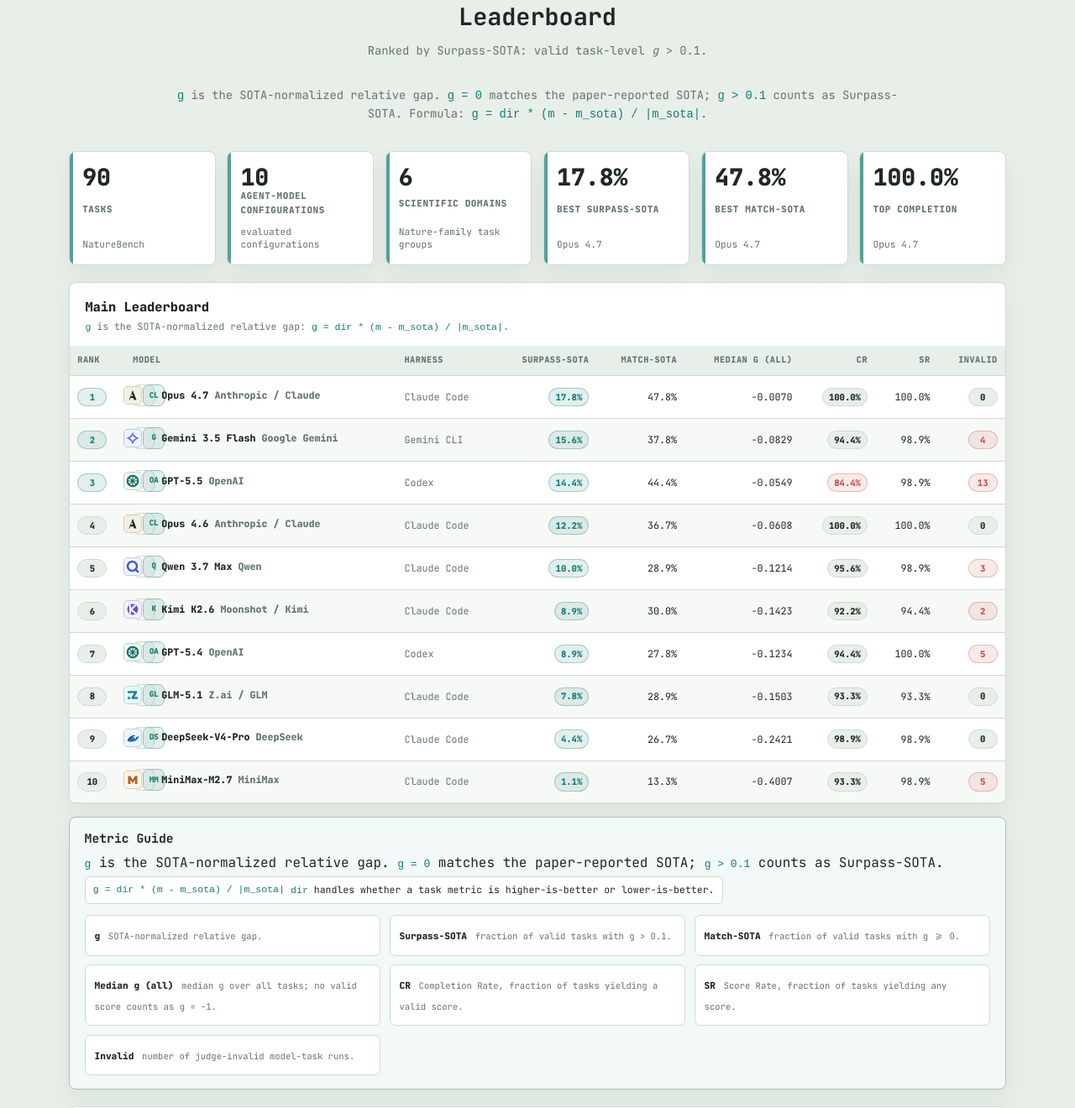
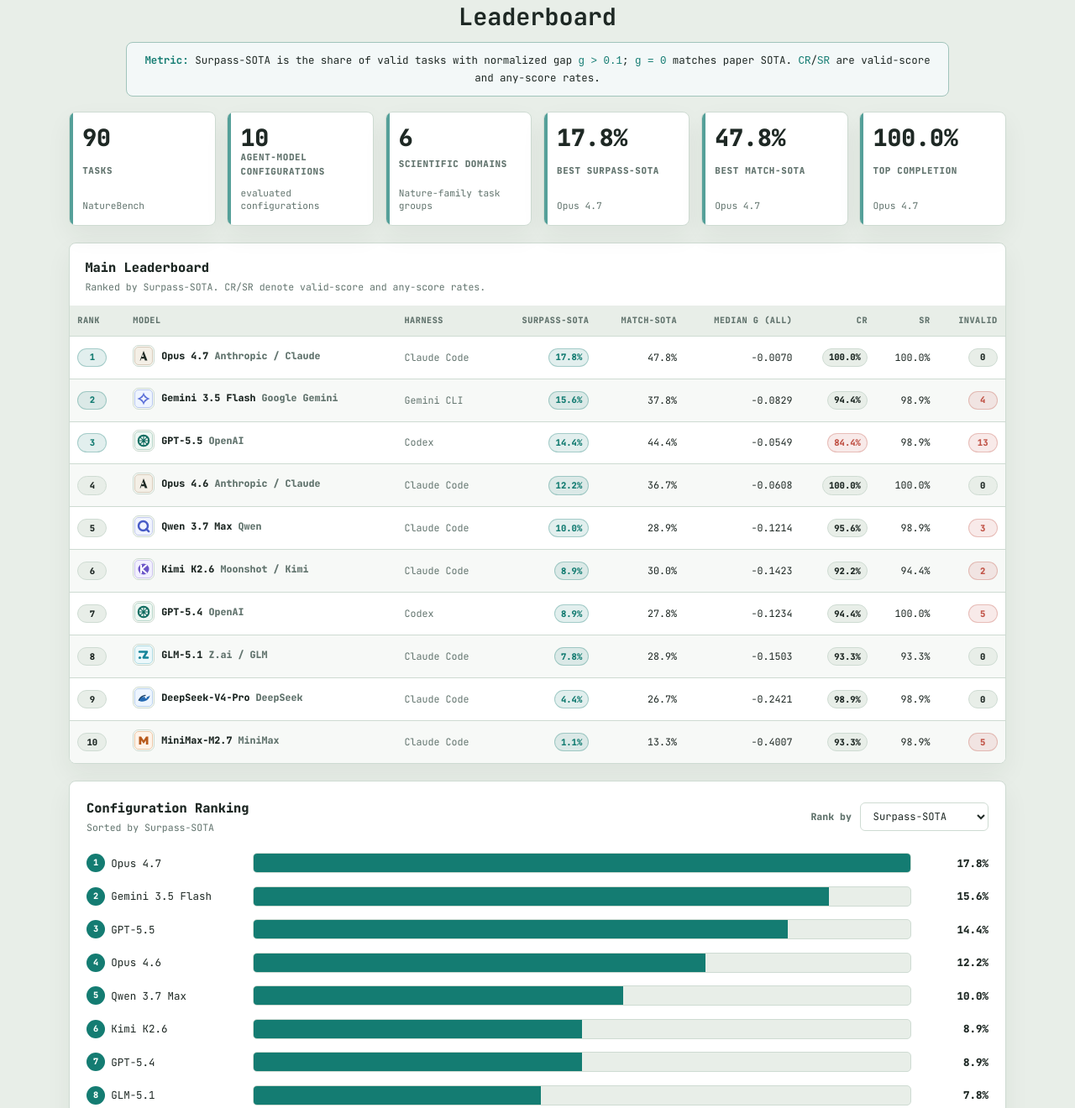
Before and after one commit to Sai-CLJ/naturebench-leaderboard, a plain HTML site: page index.html in a window 1280 px wide. Shown: the part 471-1791 px from the top of the page at 84% size. Drawn offline with Linux system fonts and the light colour scheme.

Commit message:
Simplify leaderboard overview

```diff
--- a/app.js
+++ b/app.js
@@ -271,23 +271,11 @@
     board.classList.add("panel", "table-panel", "numeric-board-panel");
     if (!board.parentNode) container.insertBefore(board, chartPanel);
 
-    const guide = ensureElement("metric-guide", () => {
-      const element = document.createElement("div");
-      element.className = "panel chart-panel metric-guide-panel";
-      container.insertBefore(element, chartPanel);
-      return element;
-    });
-    guide.classList.add("panel", "chart-panel", "metric-guide-panel");
-    if (!guide.parentNode) container.insertBefore(guide, chartPanel);
-
     if (summary.compareDocumentPosition(board) & Node.DOCUMENT_POSITION_PRECEDING) {
       container.insertBefore(summary, board);
     }
-    if (board.nextElementSibling !== guide) {
-      insertAfter(board, guide);
-    }
-    if (guide.nextElementSibling !== chartPanel) {
-      insertAfter(guide, chartPanel);
+    if (board.nextElementSibling !== chartPanel) {
+      insertAfter(board, chartPanel);
     }
   }
 
@@ -413,7 +401,7 @@
       <div class="panel-head numeric-board-head">
         <div>
           <h3 id="numeric-leaderboard-title">Main Leaderboard</h3>
-          <p><code>g</code> is the SOTA-normalized relative gap: <code>g = dir * (m - m_sota) / |m_sota|</code>.</p>
+          <p>Ranked by Surpass-SOTA. CR/SR denote valid-score and any-score rates.</p>
         </div>
       </div>
       <table class="numeric-board-table">
@@ -463,40 +451,6 @@
     bindLogoFallbacks(board);
   }
 
-  function renderMetricGuide() {
-    const guide = $("metric-guide");
-    if (!guide) return;
-
-    const definitions = [
-      ["g", "SOTA-normalized relative gap."],
-      ["Surpass-SOTA", "fraction of valid tasks with g > 0.1."],
-      ["Match-SOTA", "fraction of valid tasks with g >= 0."],
-      ["Median g (all)", "median g over all tasks; no valid score counts as g = -1."],
-      ["CR", "Completion Rate, fraction of tasks yielding a valid score."],
-      ["SR", "Score Rate, fraction of tasks yielding any score."],
-      ["Invalid", "number of judge-invalid model-task runs."],
-    ];
-
-    guide.innerHTML = `
-      <div class="metric-guide-head">
-        <h3 id="metric-guide-title">Metric Guide</h3>
-        <p><code>g</code> is the SOTA-normalized relative gap. <code>g = 0</code> matches the paper-reported SOTA; <code>g &gt; 0.1</code> counts as Surpass-SOTA.</p>
-      </div>
-      <div class="metric-formula-row">
-        <code>g = dir * (m - m_sota) / |m_sota|</code>
-        <span><code>dir</code> handles whether a task metric is higher-is-better or lower-is-better.</span>
-      </div>
-      <div class="metric-guide-grid">
-        ${definitions.map(([term, definition]) => `
-          <div class="metric-guide-item">
-            <strong>${escapeHtml(term)}</strong>
-            <span>${escapeHtml(definition)}</span>
-          </div>
-        `).join("")}
-      </div>
-    `;
-  }
-
   function renderLeaderboard() {
     const metric = state.rankMetric;
     const config = metricConfig[metric];
@@ -519,7 +473,9 @@
       `;
     }).join("");
 
-    $("leaderboard-body").innerHTML = rows.map((row, index) => {
+    const detailBody = $("leaderboard-body");
+    if (detailBody) {
+      detailBody.innerHTML = rows.map((row, index) => {
         const crClass = row.completionRate < 90 ? "warn" : "";
         const invalidClass = row.invalid > 0 ? "warn" : "";
         return `
@@ -539,6 +495,7 @@
           </tr>
         `;
       }).join("");
+    }
   }
 
   function renderDistribution() {
@@ -1077,7 +1034,6 @@
     ensureCaseLegend();
     updateStaticLabels();
     renderSummary();
-    renderMetricGuide();
     renderLeaderboard();
     renderFeaturedCases();
     renderDistribution();
--- a/index.html
+++ b/index.html
@@ -50,8 +50,7 @@
     <section id="leaderboard" class="band">
       <div class="container">
         <h2 class="section-title">Leaderboard</h2>
-        <p class="section-description">Ranked by Surpass-SOTA: valid task-level <em>g</em> &gt; 0.1.</p>
-        <p class="section-description metric-primer"><code>g</code> is the SOTA-normalized relative gap. <code>g = 0</code> matches the paper-reported SOTA; <code>g &gt; 0.1</code> counts as Surpass-SOTA. Formula: <code>g = dir * (m - m_sota) / |m_sota|</code>.</p>
+        <p class="section-description metric-primer"><strong>Metric:</strong> Surpass-SOTA is the share of valid tasks with normalized gap <code>g &gt; 0.1</code>; <code>g = 0</code> matches paper SOTA. <code>CR</code>/<code>SR</code> are valid-score and any-score rates.</p>
 
         <div class="metrics-strip leaderboard-summary" id="summary-metrics" aria-label="Benchmark summary">
           <div class="metric summary-card">
@@ -107,35 +106,6 @@
           </div>
         </div>
 
-        <div class="panel metric-guide-panel" id="metric-guide" aria-labelledby="metric-guide-title">
-          <div class="panel-head">
-            <div>
-              <h3 id="metric-guide-title">Metric Guide</h3>
-              <p>Definitions for compact leaderboard columns.</p>
-            </div>
-          </div>
-          <div class="metric-guide-formula">
-            <code>g = dir * (m - m_sota) / |m_sota|</code>
-            <span><code>dir</code> handles whether a task metric is higher-is-better or lower-is-better.</span>
-          </div>
-          <dl class="metric-guide-list">
-            <dt class="metric-guide-term"><code>g</code></dt>
-            <dd class="metric-guide-definition">SOTA-normalized relative gap.</dd>
-            <dt class="metric-guide-term">Surpass-SOTA</dt>
-            <dd class="metric-guide-definition">Fraction of valid tasks with <code>g &gt; 0.1</code>.</dd>
-            <dt class="metric-guide-term">Match-SOTA</dt>
-            <dd class="metric-guide-definition">Fraction of valid tasks with <code>g &gt;= 0</code>.</dd>
-            <dt class="metric-guide-term">Median g (all)</dt>
-            <dd class="metric-guide-definition">Median <code>g</code> over all tasks; no valid score counts as <code>g = -1</code>.</dd>
-            <dt class="metric-guide-term">CR</dt>
-            <dd class="metric-guide-definition">Completion Rate, fraction of tasks yielding a valid score.</dd>
-            <dt class="metric-guide-term">SR</dt>
-            <dd class="metric-guide-definition">Score Rate, fraction of tasks yielding any score.</dd>
-            <dt class="metric-guide-term">Invalid</dt>
-            <dd class="metric-guide-definition">Number of judge-invalid model-task runs.</dd>
-          </dl>
-        </div>
-
         <div class="panel chart-panel">
           <div class="panel-head">
             <div>
@@ -158,28 +128,6 @@
           </div>
           <div class="bar-chart" id="leaderboard-chart"></div>
           <p class="chart-footnote">Secondary comparison view. Surpass-SOTA: valid <em>g</em> &gt; 0.1. Strong Surpass: valid <em>g</em> &gt; 0.5.</p>
-        </div>
-
-        <div class="panel table-panel">
-          <table>
-            <thead>
-              <tr>
-                <th>Rank</th>
-                <th>Configuration</th>
-                <th>Scaffold</th>
-                <th>Surpass-SOTA</th>
-                <th>Match-SOTA</th>
-                <th>Strong Surpass</th>
-                <th>Median g (all)</th>
-                <th>Mean g (all)</th>
-                <th>Median g (valid)</th>
-                <th>CR</th>
-                <th>SR</th>
-                <th>Invalid</th>
-              </tr>
-            </thead>
-            <tbody id="leaderboard-body"></tbody>
-          </table>
         </div>
 
         <div class="panel featured-case-panel" id="featured-cases">
--- a/styles.css
+++ b/styles.css
@@ -293,6 +293,21 @@
   font-size: 0.86rem;
 }
 
+.metric-primer {
+  max-width: 980px;
+  margin-bottom: 1.15rem;
+  border: 1px solid color-mix(in srgb, var(--accent-primary) 24%, var(--border-color));
+  border-radius: 8px;
+  background: color-mix(in srgb, var(--accent-primary) 5%, var(--panel));
+  padding: 0.7rem 0.9rem;
+  color: var(--text-primary);
+  font-size: 0.78rem;
+}
+
+.metric-primer strong {
+  color: var(--accent-primary);
+}
+
 .metrics-strip,
 .summary-cards,
 .leaderboard-summary {
@@ -700,6 +715,10 @@
   font-weight: 800;
   line-height: 1;
   text-transform: uppercase;
+}
+
+.model-logo-fallback[hidden] {
+  display: none;
 }
 
 .harness-cell,
@@ -1468,11 +1487,11 @@
 }
 
 .domain-axis,
+.domain-scale-axis,
 .fixed-scale-axis,
 .bar-axis {
-  display: grid;
-  grid-template-columns: repeat(5, 1fr);
-  gap: 0;
+  display: flex;
+  justify-content: space-between;
   margin: 0.3rem 70px 0 170px;
   color: var(--text-secondary);
   font-size: 0.58rem;
@@ -1481,6 +1500,7 @@
 }
 
 .domain-axis span,
+.domain-scale-axis span,
 .fixed-scale-axis span,
 .bar-axis span {
   position: relative;
@@ -1488,12 +1508,14 @@
 }
 
 .domain-axis span:first-child,
+.domain-scale-axis span:first-child,
 .fixed-scale-axis span:first-child,
 .bar-axis span:first-child {
   text-align: left;
 }
 
 .domain-axis span::before,
+.domain-scale-axis span::before,
 .fixed-scale-axis span::before,
 .bar-axis span::before {
   content: "";
@@ -1506,6 +1528,7 @@
 }
 
 .domain-axis span:first-child::before,
+.domain-scale-axis span:first-child::before,
 .fixed-scale-axis span:first-child::before,
 .bar-axis span:first-child::before {
   right: auto;
```
Lines whose indentation alone changed are shown as unchanged.
